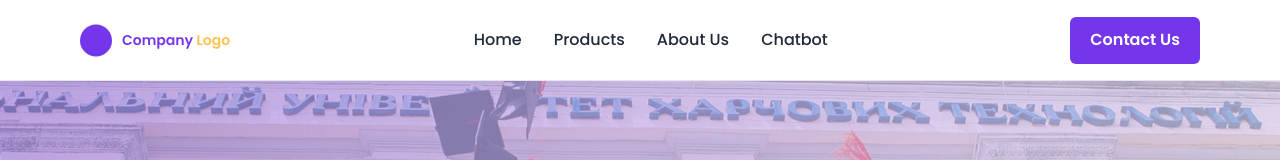
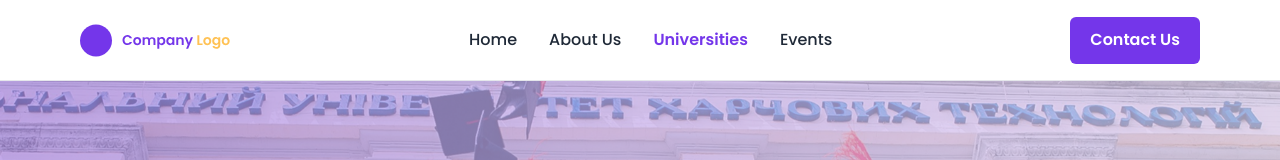
Before and after one commit to jawadhey/EBC-Custom-Website, a React (Create React App) app: page /universities in a window 1280 px wide. Shown: the top 160 px of the page. Built offline with nearby package versions, Linux system fonts and the light colour scheme.

Commit message:
Menu Updated

```diff
--- a/src/components/PrimaryButton.tsx
+++ b/src/components/PrimaryButton.tsx
@@ -4,12 +4,14 @@ interface PrimaryButtonProps {
    to: string;
    children: React.ReactNode;
    className?: string;
+   onClick?: any
 }
 
-const PrimaryButton: React.FC<PrimaryButtonProps> = ({ to, children, className = "" }) => {
+const PrimaryButton: React.FC<PrimaryButtonProps> = ({ to, children, onClick, className = "" }) => {
    return (
       <Link
          to={to}
+         onClick={onClick}
          className={`hover:scale-[1.05] px-5 h-[47px] flex items-center justify-center w-fit py-[6px] bg-TwPrimaryPurple rounded-md text-center transition-transform text-white font-semibold ${className}`}
       >
          {children}
--- a/src/components/navbar/Menu.tsx
+++ b/src/components/navbar/Menu.tsx
@@ -1,16 +1,15 @@
-import { Link, useLocation } from "react-router-dom"
-import { Icons } from "../../assets/icons"
-import Container from "../Container"
-import PrimaryButton from "../PrimaryButton"
+import { Link, useLocation } from "react-router-dom";
+import { Icons } from "../../assets/icons";
+import Container from "../Container";
+import PrimaryButton from "../PrimaryButton";
 
 const Menu = () => {
-  const location = useLocation()
-  const isLogin = localStorage.getItem("authToken")
+  const location = useLocation();
+  const isLogin = localStorage.getItem("authToken");
 
   return (
-    <nav className=" border-b-[1px] border-TwBorder  flex items-center">
+    <nav className="border-b-[1px] border-TwBorder flex items-center">
       <Container parentClassName="flex-row items-center h-[80px] justify-between w-full hidden lg:flex">
-
         <div className="flex items-center">
           <Link to={"/"} className="flex items-center">
             <img src={Icons.Brand.NavLogo} alt="" />
@@ -18,25 +17,37 @@ const Menu = () => {
         </div>
 
         <div className="flex flex-row items-center gap-8 font-medium">
-          <Link to="/" className="hover:scale-[1.05] text-center transition-transform text-gray-800">
+          <Link
+            to="/"
+            className={`hover:scale-[1.05] text-center transition-transform ${location.pathname === "/" ? "text-TwPrimaryPurple font-semibold" : "text-gray-800"}`}
+          >
             Home
           </Link>
-          <Link to="/products" className="hover:scale-[1.05] text-center transition-transform text-gray-800">
-            Products
-          </Link>
-          <Link to="/about-us" className="hover:scale-[1.05] text-center transition-transform text-gray-800">
+
+          <Link
+            to="/about-us"
+            className={`hover:scale-[1.05] text-center transition-transform ${location.pathname === "/about-us" ? "text-TwPrimaryPurple font-semibold" : "text-gray-800"}`}
+          >
             About Us
           </Link>
-          <Link to="/chatbot" className="hover:scale-[1.05] text-center transition-transform text-gray-800">
-            Chatbot
+          <Link
+            to="/universities"
+            className={`hover:scale-[1.05] text-center transition-transform ${location.pathname === "/universities" ? "text-TwPrimaryPurple font-semibold" : "text-gray-800"}`}
+          >
+            Universities
+          </Link>
+          <Link
+            to="/events"
+            className={`hover:scale-[1.05] text-center transition-transform ${location.pathname === "/events" ? "text-TwPrimaryPurple font-semibold" : "text-gray-800"}`}
+          >
+            Events
           </Link>
         </div>
 
-        <PrimaryButton to="#">Contact Us</PrimaryButton>
+        <PrimaryButton to="/contact-us">Contact Us</PrimaryButton>
       </Container>
+    </nav>
+  );
+};
 
-    </nav>
-  )
-}
-
-export default Menu
+export default Menu;
--- a/src/components/navbar/MobileMenu.tsx
+++ b/src/components/navbar/MobileMenu.tsx
@@ -1,25 +1,22 @@
-"use client"
 
-import { useState } from "react"
-import { Link } from "react-router-dom"
-import { FaBars, FaTimes } from "react-icons/fa"
-import { Icons } from "../../assets/icons"
-import Container from "../Container"
-import PrimaryButton from "../PrimaryButton"
+import { useState } from "react";
+import { Link, useLocation } from "react-router-dom";
+import { FaBars, FaTimes } from "react-icons/fa";
+import { Icons } from "../../assets/icons";
+import Container from "../Container";
+import PrimaryButton from "../PrimaryButton";
 
 const MobileMenu = () => {
-  const [isOpen, setIsOpen] = useState(false)
+  const [isOpen, setIsOpen] = useState(false);
+  const location = useLocation();
 
   return (
     <Container parentClassName="lg:hidden flex justify-between h-[80px]">
-
-
       <div className="flex items-center">
         <Link to={"/"} className="flex items-center">
           <img src={Icons.Brand.NavLogo} alt="" />
         </Link>
       </div>
-
 
       <button onClick={() => setIsOpen(!isOpen)} className="p-2 focus:outline-none">
         {isOpen ? <FaTimes size={24} /> : <FaBars size={24} />}
@@ -37,30 +34,45 @@ const MobileMenu = () => {
             <Link to="/" className="flex items-center mb-6" onClick={() => setIsOpen(false)}>
               <img src={Icons.Brand.NavLogo} alt="" />
             </Link>
+
             <div className="flex flex-col gap-6 text-center mt-32 w-full items-center">
-              <Link to="/" className="text-lg font-medium" onClick={() => setIsOpen(false)}>
+              <Link
+                to="/"
+                className={`text-lg font-medium ${location.pathname === "/" ? "text-TwPrimaryPurple font-semibold" : "text-gray-800"}`}
+                onClick={() => setIsOpen(false)}
+              >
                 Home
               </Link>
-              <Link to="/products" className="text-lg font-medium" onClick={() => setIsOpen(false)}>
-                Products
+              <Link
+                to="/about-us"
+                className={`text-lg font-medium ${location.pathname === "/about-us" ? "text-TwPrimaryPurple font-semibold" : "text-gray-800"}`}
+                onClick={() => setIsOpen(false)}
+              >
+                About Us
+              </Link>
+              <Link
+                to="/universities"
+                className={`text-lg font-medium ${location.pathname === "/universities" ? "text-TwPrimaryPurple font-semibold" : "text-gray-800"}`}
+                onClick={() => setIsOpen(false)}
+              >
+                Universities
+              </Link>
+              <Link
+                to="/events"
+                className={`text-lg font-medium ${location.pathname === "/events" ? "text-TwPrimaryPurple font-semibold" : "text-gray-800"}`}
+                onClick={() => setIsOpen(false)}
+              >
+                Events
               </Link>
 
-              <Link to="/about-us" className="text-lg font-medium" onClick={() => setIsOpen(false)}>
-                About Us
-              </Link>
-              <Link to="/chatbot" className="text-lg font-medium" onClick={() => setIsOpen(false)}>
-                Chatbot
-              </Link>
 
-              <PrimaryButton to="#">Contact Sales</PrimaryButton>
-
+              <PrimaryButton onClick={() => setIsOpen(false)} to="/contact-us">Contact Sales</PrimaryButton>
             </div>
           </div>
         </div>
       )}
+    </Container>
+  );
+};
 
-    </Container>
-  )
-}
-
-export default MobileMenu
+export default MobileMenu;
--- a/src/pages/About/AboutUsPage.tsx
+++ b/src/pages/About/AboutUsPage.tsx
@@ -1,4 +1,4 @@
-import React from 'react'
+import React, { useEffect } from 'react'
 import HeroSection from './components/AboutHeroSection'
 import MissionVisionSection from './components/MissionSection'
 import AboutUsSection from '../../components/AboutSection'
@@ -11,6 +11,11 @@ import CtaSection from '../../components/CtaSection'
 import TeamSection from '../../components/TeamsSection'
 
 const AboutUsPage = () => {
+
+     useEffect(() => {
+         window.scrollTo(0, 0);
+      }, []);
+
    return (
       <>
          <HeroSection />
--- a/src/pages/Contact/ContactPage.tsx
+++ b/src/pages/Contact/ContactPage.tsx
@@ -1,8 +1,14 @@
+import { useEffect } from "react";
 import { Images } from "../../assets/images";
 import ContactForm from "../../components/ContactForm";
 import HeroSection from "../../components/HeroSection";
 
 export default function ContactPage() {
+
+     useEffect(() => {
+         window.scrollTo(0, 0);
+      }, []);
+
    return (
       <div>
          <HeroSection
--- a/src/pages/Events/EventsPage.tsx
+++ b/src/pages/Events/EventsPage.tsx
@@ -1,4 +1,4 @@
-import React from 'react'
+import React, { useEffect } from 'react'
 import HeroSection from '../../components/HeroSection'
 import { Images } from '../../assets/images'
 import InstitutionSection from '../SingleUniversity/components/InstituteSection'
@@ -8,6 +8,11 @@ import TeamSection from '../../components/TeamsSection'
 import CtaSection from '../../components/CtaSection'
 
 const EventsPage = () => {
+
+     useEffect(() => {
+         window.scrollTo(0, 0);
+      }, []);
+
    return (
       <>
          <HeroSection
--- a/src/pages/Landing/MainLandingPage.tsx
+++ b/src/pages/Landing/MainLandingPage.tsx
@@ -1,4 +1,4 @@
-import React from 'react'
+import React, { useEffect } from 'react'
 import Container from '../../components/Container'
 import LandingHeroSection from './components/HeroSection'
 import StatsSection from './components/StatsSection'
@@ -11,6 +11,11 @@ import FaqSection from './components/FaqSection'
 import ProgramsSection from '../Universities/components/ProgramsSection'
 
 const MainLandingPage = () => {
+
+    useEffect(() => {
+        window.scrollTo(0, 0);
+     }, []);
+
   return (
     <>
       <LandingHeroSection />
--- a/src/pages/SingleUniversity/SingleUnitversity.tsx
+++ b/src/pages/SingleUniversity/SingleUnitversity.tsx
@@ -1,4 +1,4 @@
-import React from 'react'
+import React, { useEffect } from 'react'
 import HeroSection from '../../components/HeroSection'
 import { Images } from '../../assets/images'
 import StatsSection from '../Landing/components/StatsSection'
@@ -10,6 +10,12 @@ import TestimonialVideoSection from '../../components/TestimonialSection'
 import TeamSection from './components/TeamSection'
 
 const SingleUnitversity = () => {
+
+   useEffect(() => {
+      window.scrollTo(0, 0);
+   }, []);
+
+
    return (
       <>
          <HeroSection
--- a/src/pages/Universities/UniversitiesPage.tsx
+++ b/src/pages/Universities/UniversitiesPage.tsx
@@ -1,4 +1,4 @@
-import React from 'react'
+import React, { useEffect } from 'react'
 import ProgramsSection from './components/ProgramsSection'
 import HeroSection from '../../components/HeroSection'
 import TestimonialVideoSection from '../../components/TestimonialSection'
@@ -6,6 +6,11 @@ import CtaSection from '../../components/CtaSection'
 import { Images } from '../../assets/images'
 
 const UniversitiesPage = () => {
+
+     useEffect(() => {
+         window.scrollTo(0, 0);
+      }, []);
+
    return (
       <>
          <HeroSection
```
Also changed, not shown: src/pages/Universities/components/ProgramsSection.tsx (+4 -4 lines).
